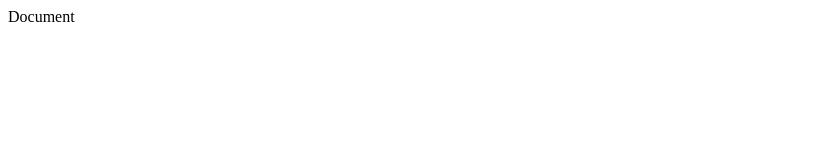
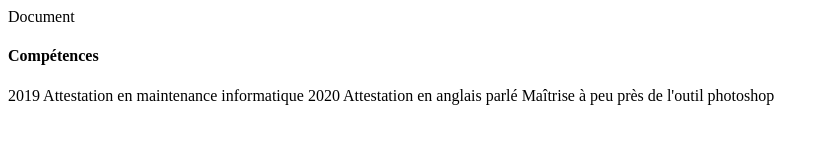
Before and after one commit to Auriole07/mon_cv, a plain HTML site: page index.html in a window 1280 px wide. Shown: the whole page, without its empty margins (0-829 px from the left). Drawn offline with Linux system fonts and the light colour scheme.

Commit message:
mise en place de la section compétences

```diff
--- a/index.html
+++ b/index.html
@@ -8,6 +8,12 @@
     <title>Document</title>
 </head>
 <body>
+    <h4>Compétences</h4>
+    <p>
+        2019 Attestation en maintenance informatique
+        2020 Attestation en anglais parlé
+        Maîtrise à peu près de l'outil photoshop
+    </p>
 
 </body>
 
```
